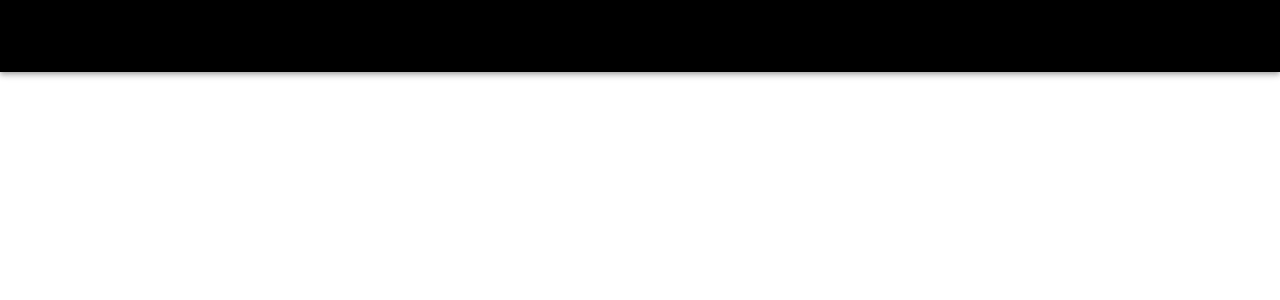
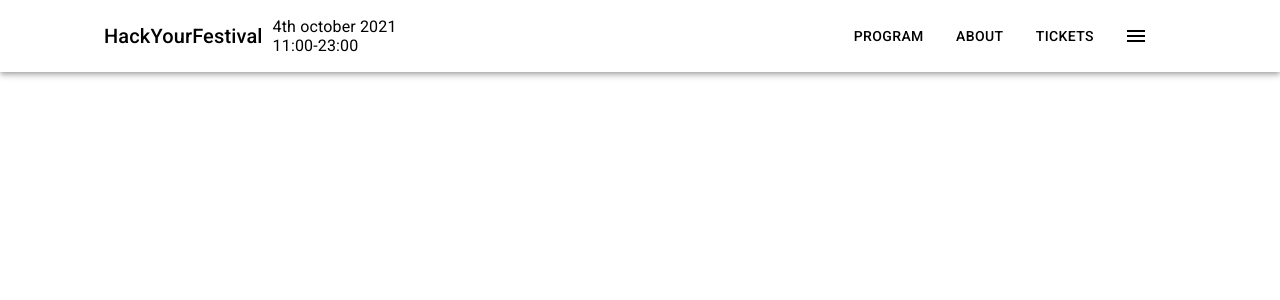
Before and after one commit to alqusi1992/fesitval-32-team, a React (Create React App) app in the folder client/: page / in a window 1280 px wide. Shown: the top 300 px of the page. Built offline with nearby package versions, Linux system fonts and the light colour scheme.

Commit message:
finished initial version of navbar

```diff
--- a/client/src/GlobalStyles.js
+++ b/client/src/GlobalStyles.js
@@ -8,9 +8,9 @@ export const useStyles = makeStyles((theme) => {
 });
 
 export const GlobalStyle = createGlobalStyle`
-* {
+/* * {
   color: black;
-}
+} */
 `;
 
 export const theme = createTheme({
--- a/client/src/components/nav/DrawerListButton.js
+++ b/client/src/components/nav/DrawerListButton.js
@@ -1,10 +1,18 @@
 import React from "react";
 import { Button, Grid } from "@mui/material";
+import { useStyles } from "./NavStyles";
+import ArrowForwardIosIcon from "@mui/icons-material/ArrowForwardIos";
 
 const DrawerListButton = ({ text }) => {
+  const classes = useStyles();
   return (
-    <Grid item>
-      <Button style={{ color: "white" }}>{text}</Button>
+    <Grid container className={classes.drawerDropDownInner}>
+      <Grid item>
+        <Button className={classes.listBtn}>{text}</Button>
+      </Grid>
+      <Grid item>
+        <ArrowForwardIosIcon color="secondary" />
+      </Grid>
     </Grid>
   );
 };
--- a/client/src/components/nav/ListItem.js
+++ b/client/src/components/nav/ListItem.js
@@ -2,11 +2,16 @@ import { Button, Grid } from "@mui/material";
 import React from "react";
 import { useStyles } from "./NavStyles";
 
-export const ListItem = ({ text }) => {
-  const classes = useStyles();
+export const ListItem = ({ text, drawer }) => {
+  const classes = useStyles({ drawer });
   return (
-    <Grid item>
-      <Button className={classes.listItemBtn}>{text}</Button>
+    <Grid item alignItems="center">
+      <Button
+        className={classes.listItemBtn}
+        color={drawer ? "secondary" : "primary"}
+      >
+        {text}
+      </Button>
     </Grid>
   );
 };
--- a/client/src/components/nav/Nav.js
+++ b/client/src/components/nav/Nav.js
@@ -1,83 +1,18 @@
 import React, { useState } from "react";
-import { Link } from "react-router-dom";
-import {
-  Box,
-  Grid,
-  Toolbar,
-  Typography,
-  AppBar,
-  useMediaQuery,
-  IconButton,
-} from "@mui/material";
-import MenuIcon from "@mui/icons-material/Menu";
-
-import { ListItem } from "./ListItem";
-import { useStyles } from "./NavStyles";
+import { useMediaQuery } from "@mui/material";
 import { NavDrawer } from "./NavDrawer";
+import { NavBar } from "./NavBar";
 
 const Nav = () => {
   const matches = useMediaQuery("(min-width:768px)");
-
   const [drawer, setDrawer] = useState(false);
   const handleDrawer = () => {
     setDrawer(!drawer);
   };
-  const classes = useStyles();
 
   return (
     <>
-      <Box sx={{ flexGrow: 1 }}>
-        <AppBar position="static" className={classes.appBar}>
-          <Toolbar>
-            <Grid
-              container
-              maxWidth="xs"
-              className={classes.logoContainer}
-              // spacing={2}
-            >
-              <Grid item>
-                <Typography
-                  className={classes.logo}
-                  variant="h6"
-                  component="div"
-                  sx={{ flexGrow: 1 }}
-                >
-                  HackYourFestival
-                </Typography>
-              </Grid>
-              <Grid item>
-                <Box className={classes.navDate}>
-                  <Typography
-                    className={classes.dateText}
-                    variant="subtitle1"
-                    component="div"
-                    sx={{ flexGrow: 1 }}
-                  >
-                    4th october 2021 11:00-23:00
-                  </Typography>
-                </Box>
-              </Grid>
-            </Grid>
-            {matches && (
-              <Grid container className={classes.listItemContainer} spacing={2}>
-                <ListItem text="program" />
-                <ListItem text="about" />
-                <ListItem text="tickets" />
-              </Grid>
-            )}
-            <IconButton
-              onClick={() => handleDrawer(true)}
-              size="large"
-              edge="start"
-              color="inherit"
-              aria-label="menu"
-              sx={{ mr: 2 }}
-            >
-              <MenuIcon />
-            </IconButton>
-          </Toolbar>
-        </AppBar>
-      </Box>
+      <NavBar {...{ handleDrawer, matches, drawer }} />
       <NavDrawer {...{ drawer }} />
     </>
   );
--- /dev/null
+++ b/client/src/components/nav/NavBar.js
@@ -0,0 +1,74 @@
+import React from "react";
+import { useStyles } from "./NavStyles";
+import {
+  Box,
+  Grid,
+  Toolbar,
+  Typography,
+  AppBar,
+  IconButton,
+} from "@mui/material";
+import MenuIcon from "@mui/icons-material/Menu";
+import { ListItem } from "./ListItem";
+import { useTheme } from "@mui/material/styles";
+
+export const NavBar = ({ drawer, handleDrawer, matches }) => {
+  const theme = useTheme();
+  const classes = useStyles({ drawer });
+  return (
+    <AppBar
+      position="static"
+      className={drawer ? classes.appBarBlack : classes.appBarWhite}
+    >
+      <Toolbar className={classes.toolBar}>
+        <Grid container maxWidth="xs" className={classes.logoContainer}>
+          <Grid item>
+            <Typography
+              color={
+                drawer
+                  ? theme.palette.secondary.main
+                  : theme.palette.primary.main
+              }
+              variant="h6"
+              className={classes.logo}
+              component="div"
+              sx={{ flexGrow: 1 }}
+            >
+              HackYourFestival
+            </Typography>
+          </Grid>
+          <Grid item>
+            <Box className={classes.navDate}>
+              <Typography
+                className={classes.dateText}
+                variant="subtitle1"
+                component="div"
+                sx={{ flexGrow: 1 }}
+              >
+                4th october 2021 11:00-23:00
+              </Typography>
+            </Box>
+          </Grid>
+        </Grid>
+        {matches && (
+          <Grid container className={classes.listItemContainer} spacing={2}>
+            <ListItem text="program" drawer={drawer} />
+            <ListItem text="about" drawer={drawer} />
+            <ListItem text="tickets" drawer={drawer} />
+          </Grid>
+        )}
+        <IconButton
+          className={classes.iconBtn}
+          onClick={() => handleDrawer(true)}
+          size="large"
+          edge="start"
+          color="secondary"
+          aria-label="menu"
+          sx={{ mr: 2 }}
+        >
+          <MenuIcon color={drawer ? "secondary" : "primary"} />
+        </IconButton>
+      </Toolbar>
+    </AppBar>
+  );
+};
--- a/client/src/components/nav/NavDrawer.js
+++ b/client/src/components/nav/NavDrawer.js
@@ -10,7 +10,7 @@ export const NavDrawer = ({ drawer }) => {
   const list = () => (
     <Box className={classes.drawerContainer}>
       <List>
-        <div>
+        <Grid container className={classes.drawerDropDownOuter}>
           <Grid container className={classes.drawerDropDown}>
             <DrawerListButton text="login" />
             <DrawerListButton text="program" />
@@ -18,7 +18,7 @@ export const NavDrawer = ({ drawer }) => {
             <DrawerListButton text="about" />
             <DrawerListButton text="contact" />
           </Grid>
-        </div>
+        </Grid>
       </List>
     </Box>
   );
--- a/client/src/components/nav/NavStyles.js
+++ b/client/src/components/nav/NavStyles.js
@@ -2,10 +2,22 @@ import { makeStyles } from "@mui/styles/";
 
 export const useStyles = makeStyles((theme, prop) => {
   return {
-    appBar: {
-      // backgroundColor: "#fff !important",
-      backgroundColor: ({ drawer }) => drawer && "#000 !important",
+    appBarWhite: {
+      backgroundColor: "#fff !important",
       height: "72px",
+      justifyContent: "center",
+      transition: "all 0.5s ease-in-out !important",
+    },
+    appBarBlack: {
+      backgroundColor: "#000 !important",
+      height: "72px",
+      justifyContent: "center",
+      transition: "all 0.5s ease-in-out !important",
+    },
+    toolBar: {
+      [theme.breakpoints.up("md")]: {
+        margin: "0 80px",
+      },
     },
     logoContainer: {
       alignItems: "center",
@@ -13,6 +25,13 @@ export const useStyles = makeStyles((theme, prop) => {
     },
     logo: {
       lineHeight: "1 !important",
+      cursor: "pointer",
+      transition: "transform .3s !important",
+      "&:hover": {
+        transform: "translateX(4px)",
+        transition: "all 0.3s ease-in-out",
+        backgroundColor: "transparent  !important",
+      },
     },
     navDate: {
       width: "250px",
@@ -24,6 +43,7 @@ export const useStyles = makeStyles((theme, prop) => {
     },
     dateText: {
       lineHeight: "1.2 !important",
+      color: ({ drawer }) => (drawer ? "#fff" : "#000"),
     },
     listItemContainer: {
       justifyContent: "flex-end",
@@ -33,28 +53,47 @@ export const useStyles = makeStyles((theme, prop) => {
       },
     },
     listItemBtn: {
+      padding: 0,
+      transition: "transform .3s !important",
       "&:hover": {
         transform: "translateX(4px)",
         transition: "all 0.3s ease-in-out",
-        backgroundColor: "#fff !important",
+        backgroundColor: "transparent  !important",
       },
     },
-    drawerListButton: {
-      color: theme.palette.primary.contrastText,
+    iconBtn: {
+      marginLeft: "10px !important",
+    },
+    listBtn: {
+      color: `${theme.palette.secondary.main} !important`,
+      fontSize: "36px !important",
     },
     drawerContainer: {
       height: "100vh",
       width: "100%",
-      transition: "all 0.5s ease-in-out",
+      opacity: ({ drawer }) => (drawer ? "1" : "0"),
+      transition: "opacity .6s,transform .6s !important",
       transform: ({ drawer }) =>
         drawer ? "translateY(0px)" : "translateY(-800px)",
       backgroundColor: theme.palette.primary.main,
     },
+    drawerDropDownOuter: {
+      justifyContent: "center",
+    },
     drawerDropDown: {
-      flex: 1,
-      flexDirection: "column",
-      justifyContent: "center",
+      height: "50vh",
+      maxWidth: "600px",
+      margin: "20px",
+    },
+    drawerDropDownInner: {
+      justifyContent: "space-between",
       alignItems: "center",
+      transition: "transform .3s !important",
+      "&:hover": {
+        transform: "translateX(4px)",
+        transition: "all 0.3s ease-in-out",
+        cursor: "pointer",
+      },
     },
   };
 });
```
